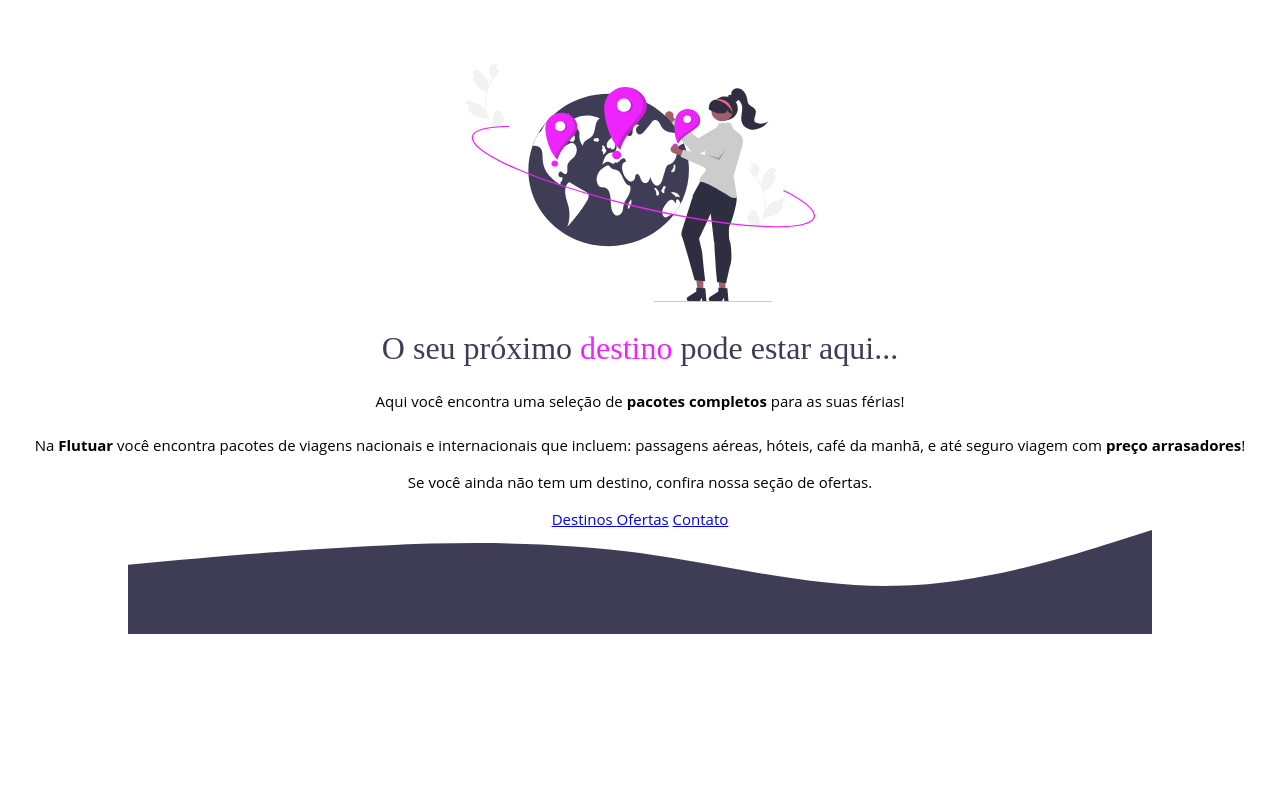
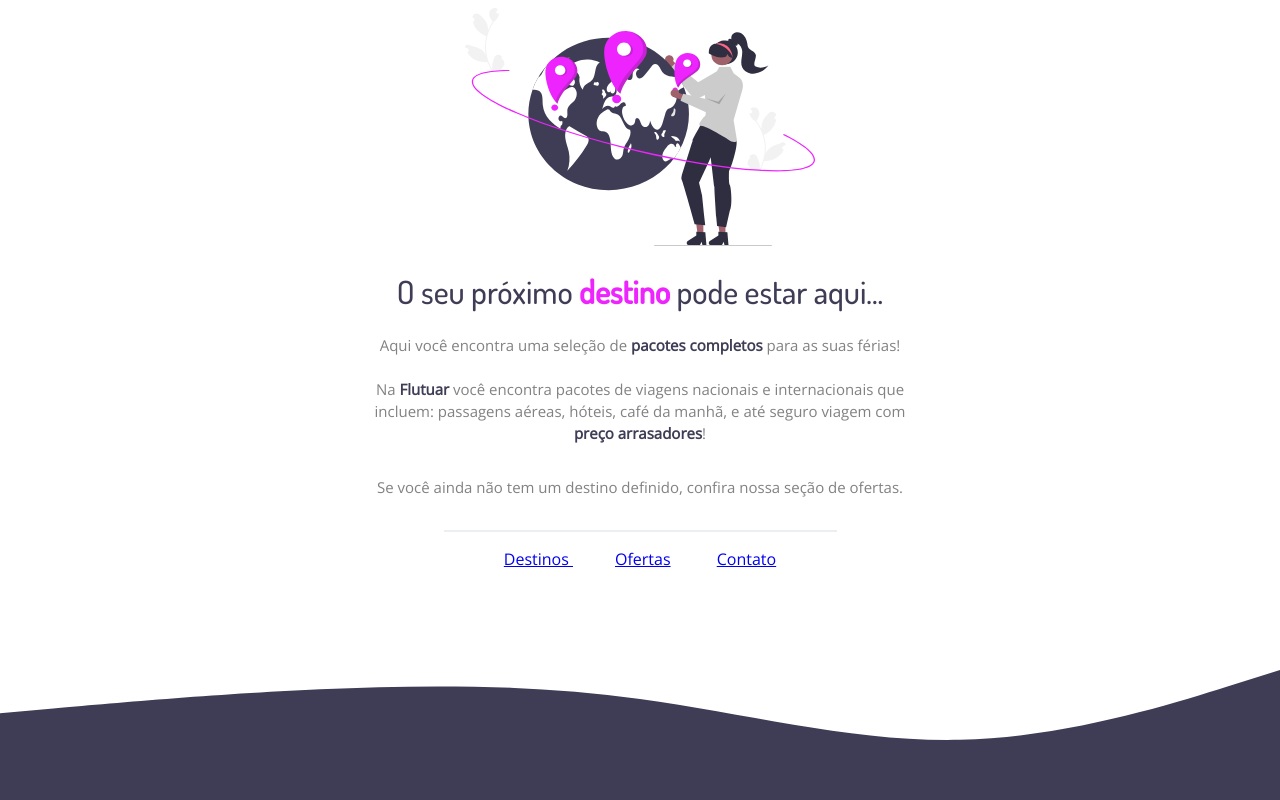
Before and after one commit to IuriCavalcante/Projetos-Rocketseat, a plain HTML site: page Projeto 02-Recriando.layout/index.html in a window 1280 px wide. Drawn offline with nearby package versions, Linux system fonts and the light colour scheme; a web font is replaced by a local one.

Commit message:
Desafio recriando layout finalizado.

```diff
--- a/Projeto 02-Recriando.layout/index.html
+++ b/Projeto 02-Recriando.layout/index.html
@@ -12,14 +12,14 @@
     <title>Flutuar.com</title>
 
     <link
-      href="https: //fonts.googleapis.com/css2?family= Dosis: família= Dosis:wght@400;500 & display=swap"
+      href="https://fonts.googleapis.com/css2?family=Dosis:wght@500&family=Open+Sans&display=swap"
       rel="stylesheet"
     />
 
     <link rel="stylesheet" href="style.css" />
   </head>
   <body>
-    <div id="principal">
+    <main>
       <img src="imagens/mulhercomglobo.svg" alt="mulher segurando o globo" />
 
       <h1>O seu próximo <span>destino</span> pode estar aqui...</h1>
@@ -27,27 +27,39 @@
       <p>
         Aqui você encontra uma seleção de
         <strong> pacotes completos</strong> para as suas férias!
+
         <br />
         <br />
+
         Na <strong>Flutuar</strong> você encontra pacotes de viagens nacionais e
-        internacionais que incluem: passagens aéreas, hóteis, café da manhã, e
-        até seguro viagem com <strong>preço arrasadores</strong>!
+        internacionais que <br />
+        incluem: passagens aéreas, hóteis, café da manhã, e até seguro viagem
+        com <br />
+        <strong>preço arrasadores</strong>!
       </p>
 
-      <p>Se você ainda não tem um destino, confira nossa seção de ofertas.</p>
+      <div id="p2">
+        <p>
+          Se você ainda não tem um destino definido, confira nossa seção de
+          ofertas.
+        </p>
       </div>
-    <div id="rodapé">
+    </main>
+
     <div class="line"></div>
 
     <div id="line"></div>
 
+    <footer>
+      <div id="links">
         <a target="_blank" href="https:Flutuar.com/destinos"> Destinos </a>
 
         <a target="_blank" href="https:Flutuar.com/ofertas.com"> Ofertas</a>
 
-      <a href="mailto:contato@moveisparavoce.com"> Contato </a>
+        <a href="mailto:contato@flutuar.com"> Contato </a>
       </div>
 
-    <img src="imagens/rodapé.svg" alt="imagem de uma onda preta" />
+      <img id="wave" src="imagens/wave.svg" alt="imagem de uma onda preta" />
+    </footer>
   </body>
 </html>
--- a/Projeto 02-Recriando.layout/style.css
+++ b/Projeto 02-Recriando.layout/style.css
@@ -1,21 +1,70 @@
 body {
-  font-family: 'Open Sans';
-  font-style: normal;
-  font-weight: 400;
-  font-size: 15px;
-  line-height: 22px;
+  font-family: 'Open Sans', sans-serif;
   text-align: center;
-  margin-top: 64px;
+}
+
+#main img {
+  width: 350px;
+  margin: 64px auto 32px;
 }
 
 h1 {
-  font-family: 'dosis';
+  font-family: 'Dosis', sans-serif;
   font-size: 32px;
   line-height: 40px;
-  font-weight: normal;
+  font-weight: 500;
+  color: #3f3d56;
+
+  margin: 32 auto 16px;
+}
+
+span {
+  font-weight: bold;
+  color: #ee24ff;
+}
+
+p {
+  font-family: 'Open Sans', sans-serif;
+  color: #828282;
+  font-size: 15px;
+  line-height: 22px;
+  font-weight: 400;
+
+  margin: 0 auto 32px;
+}
+
+.p2 {
+  font-family: 'Open Sans', sans-serif;
+  font-size: 15px;
+  line-height: 20px;
+  font-weight: 400;
+}
+
+strong {
   color: #3f3d56;
 }
 
-span {
-  color: #ee24ff;
+.line {
+  width: 391px;
+  height: 0;
+  margin: 0 auto 16px;
+  border: 1px solid #eceff2;
 }
+
+#footer {
+  font-size: 15px;
+  line-height: 22px;
+  color: #3f3d56;
+  text-align: center;
+}
+
+#links a + a {
+  margin-left: 42px;
+}
+
+#wave {
+  position: fixed;
+  width: 100%;
+  bottom: 0px;
+  right: 0px;
+}
```
Also changed, not shown: Projeto 02-Recriando.layout/imagens/wave.svg (renamed from Projeto 02-Recriando.layout/imagens/rodapé.svg). Lines whose indentation alone changed are shown as unchanged.
